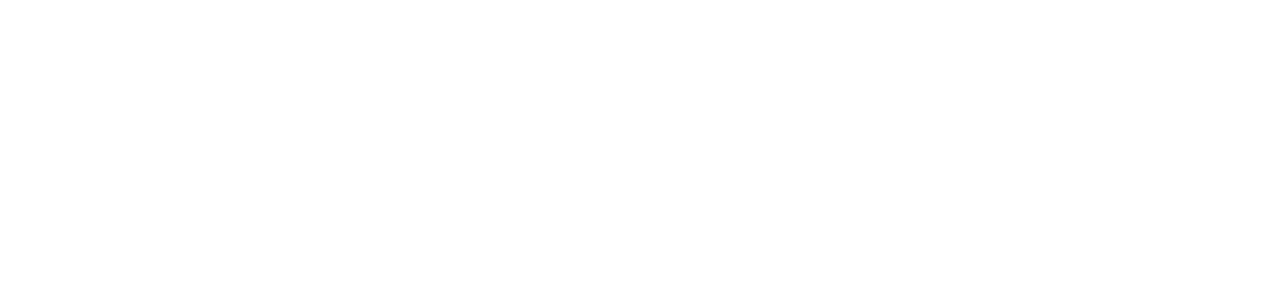
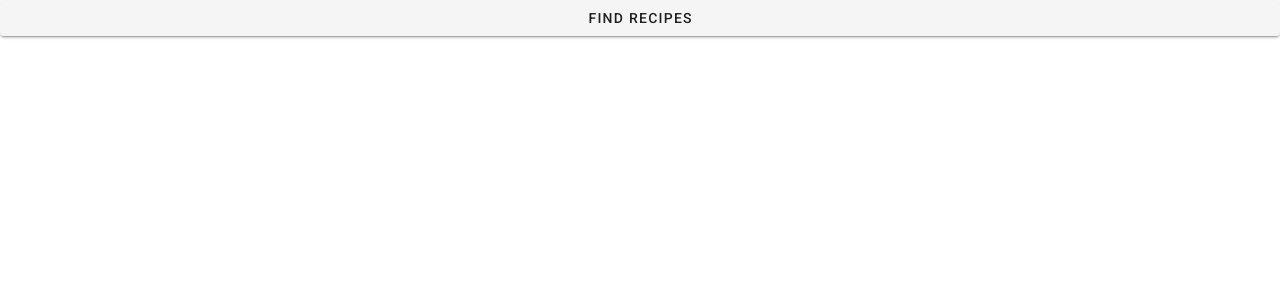
Before and after one commit to SpencerTruett/Vue-Recipes, a Vue app: page / in a window 1280 px wide. Shown: the top 300 px of the page. Built offline with nearby package versions, Linux system fonts and the light colour scheme.

Commit message:
added a button for getRandomRecipes

```diff
--- a/src/App.vue
+++ b/src/App.vue
@@ -1,8 +1,16 @@
-<template></template>
+<template>
+  <v-app>
+    <v-btn @click="getRandomRecipes">Find recipes</v-btn>
+  </v-app>
+</template>
 
 <script>
+import { mapActions } from "vuex";
+
 export default {
-
+  methods: {
+    ...mapActions(["getRandomRecipes"])
+  }
 }
 </script>
 
```
